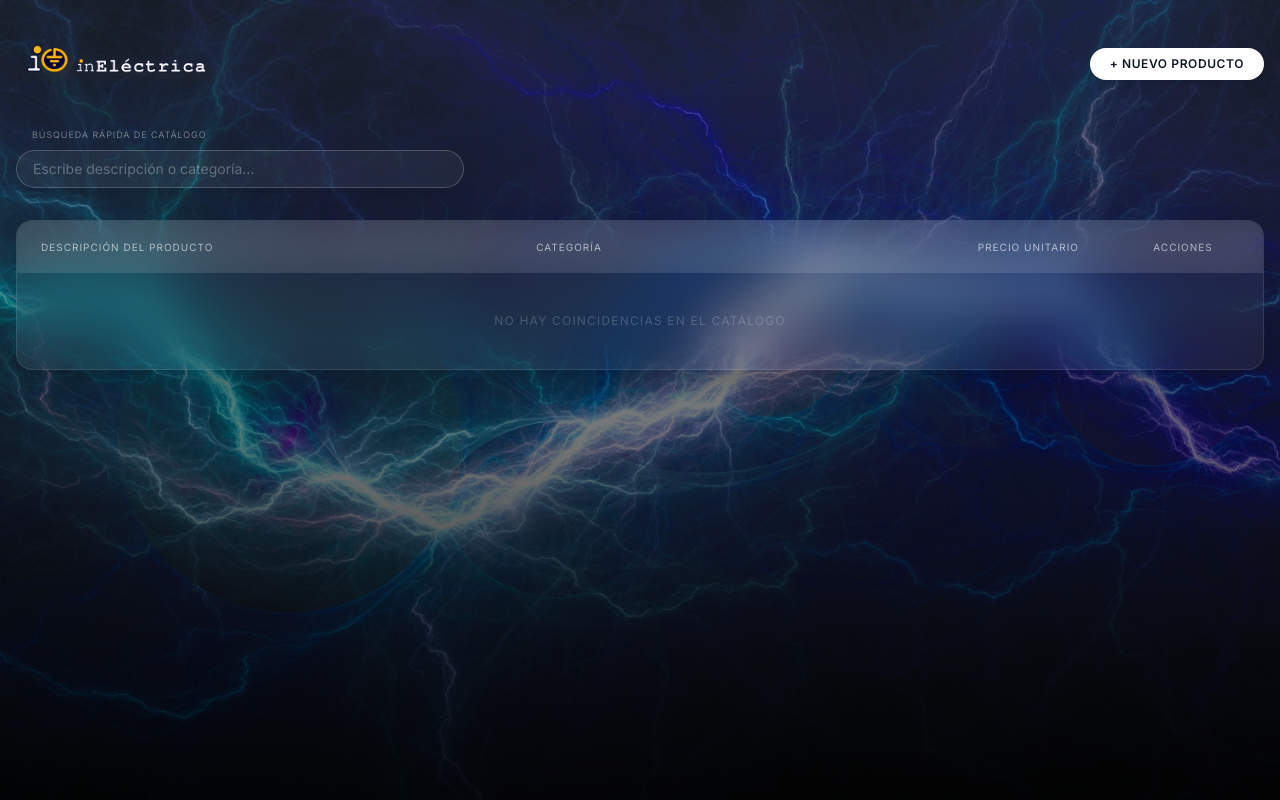
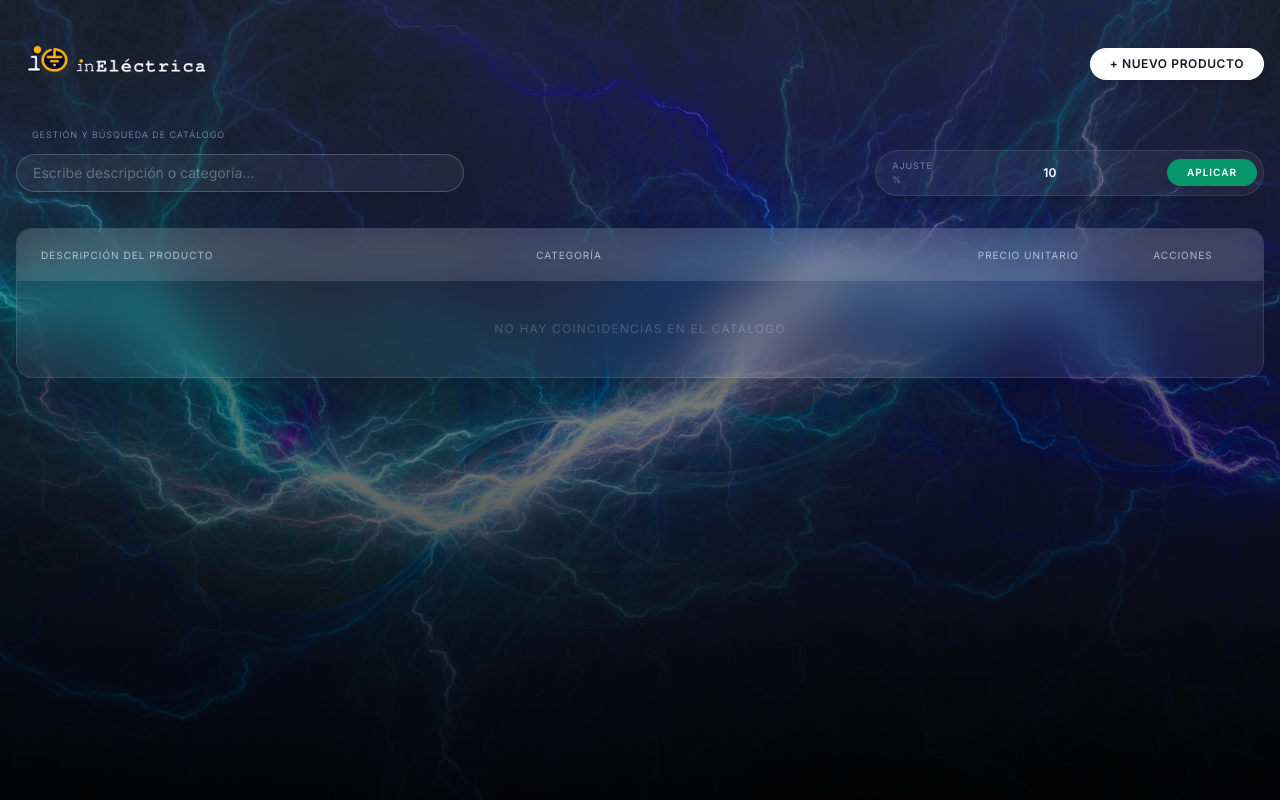
Before and after one commit to NoeVillaTorres/Presupuestos, a Django app: page /catalogo/ in a window 1280 px wide. Run offline with Django 5.2, Linux system fonts and the light colour scheme; data that the repository does not hold is empty; some libraries are stand-ins or nearby versions.

Commit message:
ajuste de precios

```diff
--- a/core/templates/core/catalogo.html
+++ b/core/templates/core/catalogo.html
@@ -26,9 +26,11 @@
     </div>
 
     <div class="space-y-2">
-        <label class="text-[9px] uppercase tracking-widest text-white/40 ml-4 block">Búsqueda rápida de catálogo</label>
-        <div class="flex items-center gap-4">
-            <div class="relative w-full max-w-md">
+        <label class="text-[9px] uppercase tracking-widest text-white/40 ml-4 block">Gestión y búsqueda de catálogo</label>
+        <div class="flex flex-col md:flex-row md:items-center justify-between gap-4">
+
+            <div class="flex items-center gap-4 w-full max-w-md">
+                <div class="relative w-full">
                     <input
                         type="text"
                         name="q"
@@ -38,14 +40,36 @@
                         class="w-full px-5 py-2.5 rounded-full bg-white/5 text-white placeholder-white/30 text-sm focus:outline-none focus:ring-2 focus:ring-blue-500/50 border border-white/10 transition-all shadow-xl"
                     >
                 </div>
-
                 {% if query %}
-            <a href="{% url 'catalogo_list' %}" class="text-[10px] uppercase tracking-widest text-white/40 hover:text-white transition underline decoration-white/10 underline-offset-4">
-                Limpiar filtros
+                <a href="{% url 'catalogo_list' %}" class="text-[10px] uppercase tracking-widest text-white/40 hover:text-white transition underline decoration-white/10 underline-offset-4 whitespace-nowrap">
+                    Limpiar
                 </a>
                 {% endif %}
+                <div id="loader" class="hidden animate-spin h-4 w-4 border-2 border-blue-500 border-t-transparent rounded-full"></div>
+            </div>
 
-            <div id="loader" class="hidden animate-spin h-4 w-4 border-2 border-blue-500 border-t-transparent rounded-full"></div>
+            <form method="post" action="{% url 'aumentar_precios_catalogo' %}"
+                onsubmit="return confirm('¿Confirmas el ajuste de precios en TODO el catálogo?')"
+                class="flex items-center gap-2 bg-white/5 p-1.5 pl-4 rounded-full border border-white/10 shadow-xl group hover:border-emerald-500/30 transition-colors">
+
+                {% csrf_token %}
+
+                <span class="text-[9px] uppercase tracking-widest text-white/40">Ajuste %</span>
+
+                <input
+                    type="number"
+                    name="porcentaje"
+                    value="10"
+                    step="0.1"
+                    class="w-14 bg-transparent text-white text-xs font-bold focus:outline-none border-none p-0 text-center"
+                    style="background: transparent !important; border: none !important; margin-top: 0 !important; box-shadow: none !important;"
+                >
+
+                <button type="submit" class="px-5 py-1.5 bg-emerald-600 hover:bg-emerald-500 text-white rounded-full text-[10px] font-bold transition-all uppercase tracking-widest active:scale-95 shadow-lg">
+                    Aplicar
+                </button>
+            </form>
+
         </div>
     </div>
 
@@ -58,7 +82,8 @@
                             <th class="px-6 py-4 text-left font-medium">Descripción del Producto</th>
                             <th class="px-6 py-4 text-left font-medium">Categoría</th>
                             <th class="px-6 py-4 text-right font-medium">Precio Unitario</th>
-                            <th class="px-6 py-4 text-center font-medium w-40">Acciones</th> </tr>
+                            <th class="px-6 py-4 text-center font-medium w-40">Acciones</th>
+                        </tr>
                     </thead>
 
                     <tbody id="tabla-productos" class="divide-y divide-white/5">
@@ -68,18 +93,23 @@
             </div>
         </div>
     </div>
-
 </div>
 
 <style>
-    /* Estilizamos el input para que destaque sobre el fondo sin necesidad del bloque */
+    /* Estilos específicos para inputs y scroll */
     #input-busqueda {
         background: rgba(255, 255, 255, 0.05) !important;
         backdrop-blur: 8px;
     }
-
     #input-busqueda:focus {
         background: rgba(255, 255, 255, 0.1) !important;
+    }
+
+    /* Quitar flechitas del input number de porcentaje */
+    input[type=number]::-webkit-inner-spin-button,
+    input[type=number]::-webkit-outer-spin-button {
+        -webkit-appearance: none;
+        margin: 0;
     }
 
     .scrollbar-custom::-webkit-scrollbar { width: 6px; height: 6px; }
--- a/core/urls.py
+++ b/core/urls.py
@@ -13,4 +13,5 @@ urlpatterns = [
     path("presupuesto/<int:pk>/", views.detalle_presupuesto, name="detalle_presupuesto"),
     path("presupuesto/<int:pk>/pdf/", views.presupuesto_pdf, name="presupuesto_pdf"),
     path('catalogo/eliminar/<int:pk>/', views.catalogo_eliminar, name='catalogo_eliminar'),
+    path('catalogo/aumentar-diez/', views.aumentar_precios_catalogo, name='aumentar_precios_catalogo'),
 ]
--- a/core/views.py
+++ b/core/views.py
@@ -5,6 +5,7 @@ from django.template.loader import render_to_string
 from django.http import HttpResponse
 from weasyprint import HTML
 from django.db.models import Q
+from django.db.models import F
 # Create your views here.
 
 
@@ -95,6 +96,24 @@ def detalle_presupuesto(request, pk):
         "total": total
     })
 
+
+def aumentar_precios_catalogo(request):
+    if request.method == 'POST':
+        # Obtenemos el porcentaje del formulario (por defecto 10 si algo falla)
+        porcentaje_str = request.POST.get('porcentaje', '10')
+        try:
+            porcentaje = float(porcentaje_str)
+        except ValueError:
+            porcentaje = 0
+
+        if porcentaje != 0:
+            # Fórmula: Precio * (1 + (porcentaje / 100))
+            # Ejemplo: 10% -> Precio * 1.10 | -5% -> Precio * 0.95
+            factor = 1 + (porcentaje / 100)
+            ProductoServicio.objects.all().update(precio_unitario=F('precio_unitario') * factor)
+
+    return redirect(request.META.get('HTTP_REFERER', 'catalogo'))
+
 def presupuesto_pdf(request, pk):
     presupuesto = get_object_or_404(Presupuesto, pk=pk)
     detalles = presupuesto.detalles.all()
```
Lines whose indentation alone changed are shown as unchanged.
